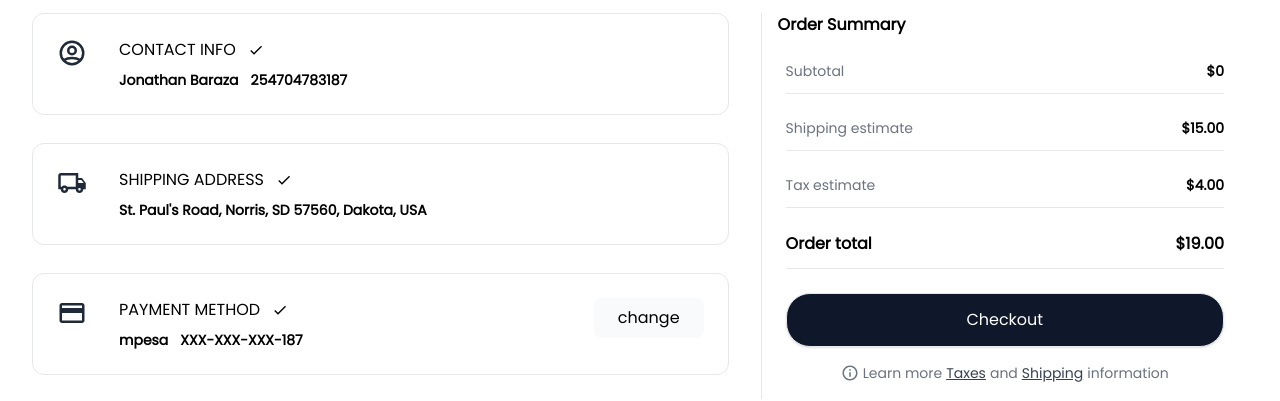
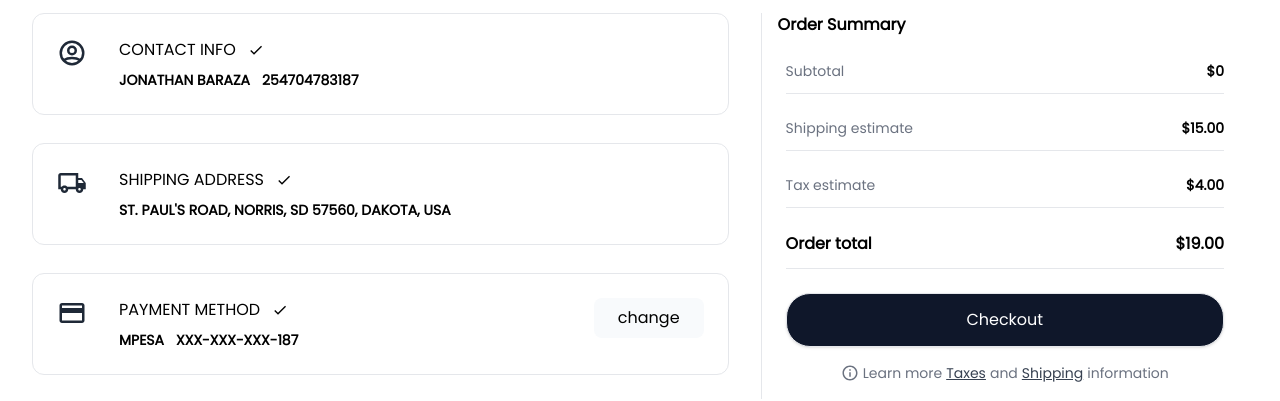
Before and after one commit to Muthoni77/supercart, a Next.js app: page /checkout in a window 1280 px wide. Shown: the part 240-641 px from the top of the page. Built offline with nearby package versions, Linux system fonts and the light colour scheme.

Commit message:
view method in case

```diff
--- a/components/accountDetails/CheckoutProfileCard.tsx
+++ b/components/accountDetails/CheckoutProfileCard.tsx
@@ -1,11 +1,6 @@
+import React from "react";
 import { CheckoutProfileCardType } from "@/Types/Cart";
-import React from "react";
-import { HiOutlineUserCircle } from "react-icons/hi";
-import {
-  MdDone,
-  MdOutlineCreditCard,
-  MdOutlineLocalShipping,
-} from "react-icons/md";
+import { MdDone } from "react-icons/md";
 
 const CheckoutProfileCard = ({
   icon,
@@ -30,7 +25,7 @@ const CheckoutProfileCard = ({
               <MdDone />
             </div>
             <div className="flex items-center mt-2 font-bold text-sm space-x-3">
-              <span>{one}</span>
+              <span>{one.toUpperCase()}</span>
               <span>{two}</span>
             </div>
           </div>
```
